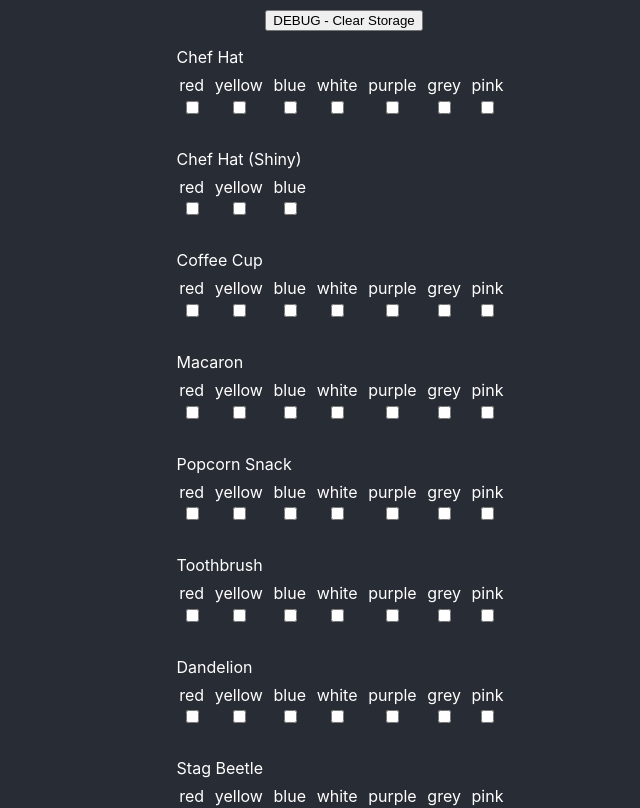
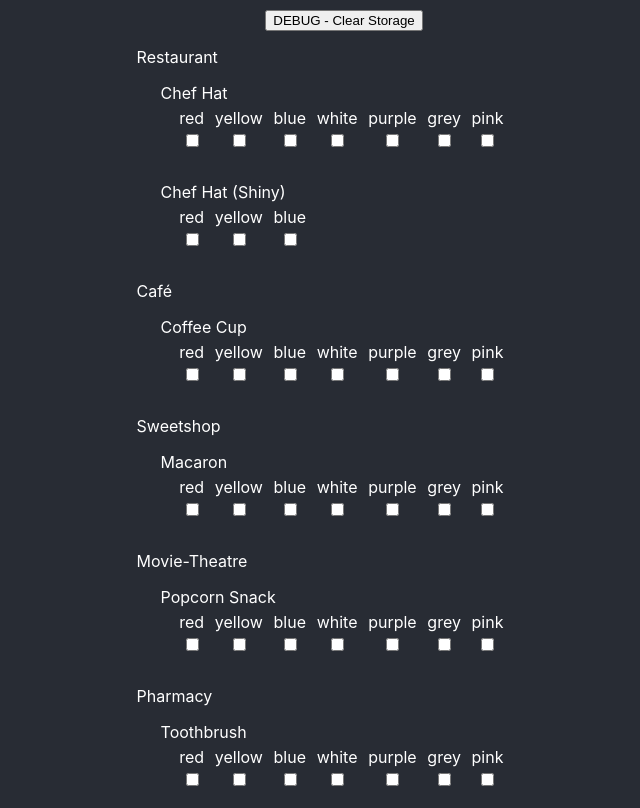
Before and after one commit to kappanjoe/seedling-tracker, a React (Create React App) app: page / in a window 1280 px wide. Shown: the top 808 px of the page, without its empty margins (296-936 px from the left). Built offline with nearby package versions, Linux system fonts and the light colour scheme.

Commit message:
Show Category Names

```diff
--- a/src/App.css
+++ b/src/App.css
@@ -24,20 +24,51 @@
   margin: 12pt;
 }
 
-.checkboxes {
+.CategoryName {
+  margin-left: -30pt;
+  margin-bottom: 12pt;
+}
+
+.SeedName{
+  margin-left: -12pt;
+}
+
+.CheckboxBlock {
   display: flex;
   flex-direction: row;
-  margin-top: 4pt;
+  margin-top: 2pt;
 }
 
-.checkboxes > div {
+.CheckboxBlock > div {
   display: flex;
   flex-direction: column;
   align-items: center;
   margin-right: 4pt;
 }
 
-.checkboxes > div > span{
+/* .redDiv {
+  background-color: rgb(121, 13, 13);
+}
+.yellowDiv {
+  background-color: rgb(121, 112, 13);
+}
+.blueDiv {
+  background-color: rgb(13, 36, 121);
+}
+.whiteDiv {
+  background-color: rgb(125, 125, 125);
+}
+.purpleDiv {
+  background-color: rgb(83, 13, 121);
+}
+.greyDiv {
+  background-color: rgb(41, 41, 41);
+}
+.pinkDiv {
+  background-color: rgb(87, 40, 84);
+} */
+
+.CheckboxBlock > div > span {
   display: inline;
   margin: 2pt;
 }
--- a/src/App.tsx
+++ b/src/App.tsx
@@ -29,14 +29,29 @@ function App() {
     window.location.reload();
   }
 
+  var prevCat = -1;
+  var nextCat = false;
+
   return (
     <div className="App">
       <header className="App-header">
         <button onClick={ clearStorage }>DEBUG - Clear Storage</button>
       </header>
       <div className='App-body'>
-        { seeds.decorTypes.map((decorType) => {
-                return (<SeedCell seed={ decorType } categories={ seeds.categories } clickHandler={ updateValue } key={ decorType.name }/>)
+        { seeds.decorTypes.map((seed) => {
+                // Set value to generate CategoryName in SeedCell when needed
+                if (prevCat < seed.catInd) {
+                  nextCat = true;
+                  prevCat = seed.catInd;
+                }
+                let output = (<SeedCell
+                  seed={ seed }
+                  categories={ seeds.categories }
+                  nextCat={ nextCat }
+                  clickHandler={ updateValue }
+                  key={ seed.name }/>);
+                nextCat = false;
+                return output;
         })}
       </div>
     </div>
--- /dev/null
+++ b/src/components/CategoryName/CategoryName.tsx
@@ -0,0 +1,16 @@
+import React, { useState } from 'react';
+import { seedType } from '../Checkbox';
+
+interface Prop {
+    seed: seedType;
+    readyForCat: boolean;
+    categories: string[];
+};
+
+export const CategoryName: React.FC<Prop> = (props) => {
+    const { seed, readyForCat, categories } = props;
+
+    if (readyForCat) {
+           return <div className="CategoryName">{ categories[seed.catInd] }</div>;
+    } else { return <></>};
+}
--- /dev/null
+++ b/src/components/CategoryName/index.tsx
@@ -0,0 +1 @@
+export * from './CategoryName';
--- a/src/components/SeedCell/SeedCell.tsx
+++ b/src/components/SeedCell/SeedCell.tsx
@@ -1,16 +1,17 @@
 import React from 'react';
 import { Checkbox, seedType, colors } from '../Checkbox';
+import { CategoryName } from '../CategoryName';
 
 interface Prop {
     seed: seedType;
     categories: string[];
+    nextCat: boolean;
     clickHandler: (seed: seedType, key: keyof colors, value?: string) => void;
 };
 
 export const SeedCell: React.FC<Prop> = (props) => {
-    var { seed, categories, clickHandler } = props;
+    var { seed, categories, nextCat, clickHandler } = props;
 
-        // TODO: Create "onChange" property
         // TODO: Categories
         // TODO: Implement group-based counting (i.e., don't count special variants)
         // --- Commented code below counts every seedling ---
@@ -24,8 +25,9 @@ export const SeedCell: React.FC<Prop> = (props) => {
 
     return (
         <div className={ "SeedCell " + categories[seed.catInd] }>
+            <CategoryName seed={ seed } readyForCat={ nextCat } categories={ categories }/>
             <span className='SeedName'>{ seed.name }</span>
-            <div className='checkboxes'>
+            <div className='CheckboxBlock'>
                 { Object.keys(seed.colors).map((key: string) => {
                     // console.log(key + " " + seed.colors[key as keyof colors]);
                     var checked: string = seed.colors[key as keyof colors]!;
```
